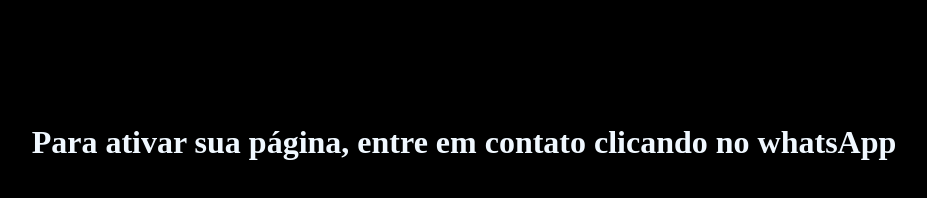
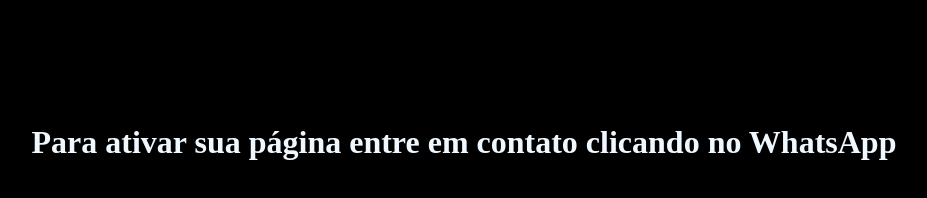
Before and after one commit to MonteiroGi/harney_how, a plain HTML site: page index.html in a window 1280 px wide. Shown: the part 76-274 px from the top of the page, without its empty margins (176-1103 px from the left). Drawn offline with Linux system fonts and the light colour scheme.

Commit message:
upgrade do conteudo comentado

```diff
--- a/index.html
+++ b/index.html
@@ -7,7 +7,7 @@
   <link rel="stylesheet" href="style.css">
 </head>
 <body>
-  <h1>Para ativar sua página, entre em contato clicando no whatsApp
+  <h1>Para ativar sua página entre em contato clicando no WhatsApp
 
   </h1>
  <!--  <header>
```
